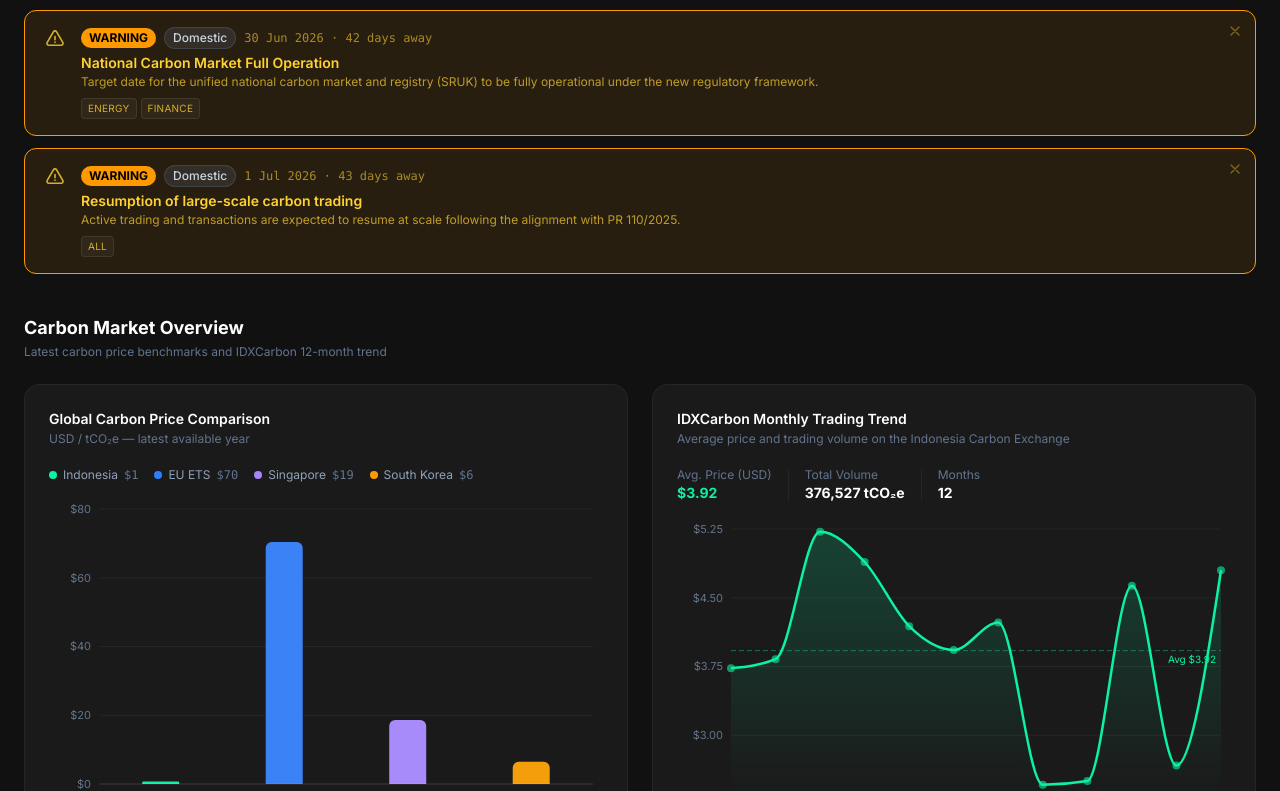
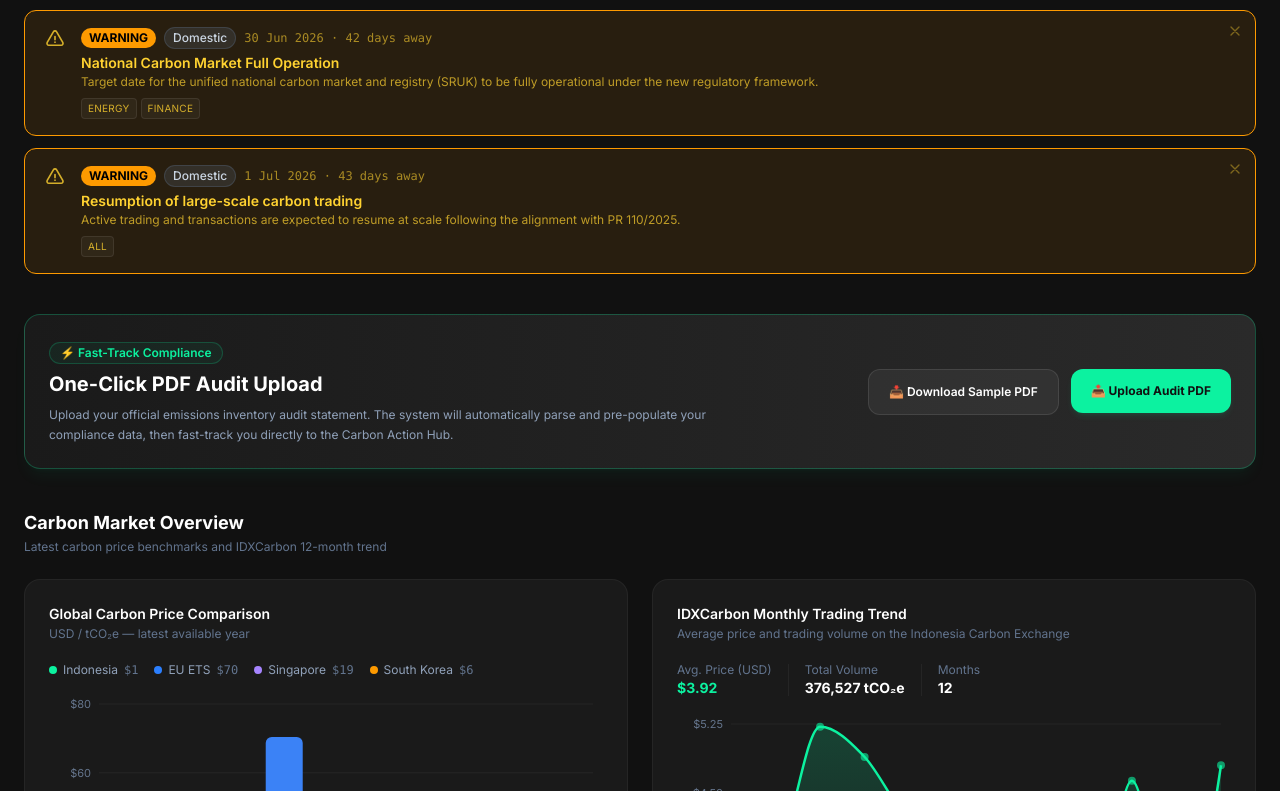
Before and after one commit to chandakapu/carbon-climatch, a Next.js app: page /dashboard in a window 1280 px wide. Shown: the part 1027-1818 px from the top of the page. Built offline with nearby package versions, Linux system fonts and the light colour scheme.

Commit message:
feat: add one-click PDF audit upload feature to dashboard and implement mockup report generator

```diff
--- a/src/app/dashboard/page.tsx
+++ b/src/app/dashboard/page.tsx
@@ -8,12 +8,14 @@
 import AIAnalystPanel from "@/components/ai/AIAnalystPanel";
 import { Hero } from "@/components/ui/animated-hero";
 import { useMemo } from "react";
+import { useRouter } from "next/navigation";
 
 // Jurisdictions to feature in the price comparison chart
 const FEATURED_JURISDICTIONS = ["Indonesia", "EU27+", "Singapore", "Korea, Rep."];
 
 export default function DashboardPage() {
   const { language, t } = useLanguage();
+  const router = useRouter();
 
   const displayNames: Record<string, string> = useMemo(() => ({
     Indonesia: "Indonesia",
@@ -141,6 +143,77 @@
           )}
         </section>
 
+        {/* ── ONE-CLICK AUDIT UPLOADER (YOLO COMPLIANCE) ───────── */}
+        <section className="mb-10 rounded-2xl border border-[#0CF2A0]/25 bg-gradient-to-r from-[#1a1a1a] to-[#2a2a2a] p-6 shadow-lg shadow-[#0CF2A0]/5">
+          <div className="flex flex-col lg:flex-row justify-between items-start lg:items-center gap-6">
+            <div className="space-y-2 max-w-2xl">
+              <div className="inline-flex items-center gap-1.5 rounded-full border border-[#0CF2A0]/20 bg-[#0CF2A0]/5 px-2.5 py-0.5 text-xs font-semibold text-[#0CF2A0]">
+                <span>⚡ Fast-Track Compliance</span>
+              </div>
+              <h2 className="text-xl font-bold text-white leading-tight">
+                {language === "id" ? "Unggah Laporan Audit Karbon (One-Click YOLO)" : "One-Click PDF Audit Upload"}
+              </h2>
+              <p className="text-xs text-slate-400 leading-relaxed text-pretty">
+                {language === "id"
+                  ? "Unggah berkas PDF audit emisi gas rumah kaca Anda untuk mengekstrak data kepatuhan secara otomatis. Sistem akan langsung mengarahkan Anda ke Pusat Aksi Karbon untuk melunasi eksposur Anda."
+                  : "Upload your official emissions inventory audit statement. The system will automatically parse and pre-populate your compliance data, then fast-track you directly to the Carbon Action Hub."}
+              </p>
+            </div>
+
+            <div className="flex flex-col sm:flex-row gap-3 w-full lg:w-auto">
+              <button
+                type="button"
+                onClick={() => {
+                  import("@/lib/mockupPdf").then((mod) => {
+                    mod.generateMockupAuditReport("IndoSteel Corporation");
+                  });
+                }}
+                className="inline-flex items-center justify-center gap-2 rounded-xl border border-white/10 hover:border-white/20 bg-white/5 hover:bg-white/10 px-5 py-3.5 text-xs font-semibold text-white transition-all cursor-pointer whitespace-nowrap"
+              >
+                <span>📥 {language === "id" ? "Unduh PDF Sampel" : "Download Sample PDF"}</span>
+              </button>
+
+              <div className="relative">
+                <input
+                  type="file"
+                  id="audit-pdf-upload"
+                  accept=".pdf"
+                  onChange={async (e) => {
+                    const file = e.target.files?.[0];
+                    if (!file) return;
+
+                    // Simulated visual scanning/OCR sequence
+                    const alertMsg = language === "id" ? "Memindai file audit PDF..." : "Scanning audit PDF file...";
+                    const successMsg = language === "id" ? "Audit berhasil diverifikasi! Mengalihkan ke Action Hub." : "Audit verified successfully! Redirecting to Action Hub.";
+                    alert(alertMsg);
+
+                    // Pre-fill CBAM Calculator parameters
+                    localStorage.setItem("climatch_emissions", "55000");
+                    localStorage.setItem("climatch_liability", "264000"); // 55,000 * 4.8 USD per ton net
+                    localStorage.setItem("climatch_liability_idr", (264000 * 16000).toString());
+                    localStorage.setItem("climatch_carbon_price_idr", "76862"); // default idx pricing
+                    localStorage.setItem("climatch_emissions_gap", "55000");
+
+                    // Pre-fill Strategy Optimizer parameters
+                    localStorage.setItem("climatch_strategy_capex", "5000000000");
+                    localStorage.setItem("climatch_recommended_strategy", "C"); // Mixed strategy recommended for high volume
+
+                    alert(successMsg);
+                    router.push("/action-hub?source=audit_pdf&gap=55000");
+                  }}
+                  className="hidden"
+                />
+                <label
+                  htmlFor="audit-pdf-upload"
+                  className="w-full lg:w-auto inline-flex items-center justify-center gap-2 rounded-xl bg-[#0CF2A0] hover:bg-[#0CF2A0]/95 px-5 py-3.5 text-xs font-bold text-[#111111] shadow-md shadow-[#0CF2A0]/10 transition-all hover:-translate-y-0.5 cursor-pointer whitespace-nowrap"
+                >
+                  <span>📤 {language === "id" ? "Unggah Dokumen Audit" : "Upload Audit PDF"}</span>
+                </label>
+              </div>
+            </div>
+          </div>
+        </section>
+
         {/* ── MARKET CHARTS ─────────────────────────────────────── */}
         <section id="market" className="mb-10">
           <div className="mb-6">
--- /dev/null
+++ b/src/lib/mockupPdf.ts
@@ -0,0 +1,132 @@
+import jsPDF from "jspdf";
+
+/**
+ * Generates a mock Corporate Carbon Emissions and Compliance Audit report PDF.
+ */
+export function generateMockupAuditReport(companyName: string) {
+  const pdf = new jsPDF({
+    orientation: "portrait",
+    unit: "mm",
+    format: "a4",
+  });
+
+  const w = 210;
+  const h = 297;
+
+  // Header branding
+  pdf.setFont("helvetica", "bold");
+  pdf.setFontSize(10);
+  pdf.setTextColor(26, 54, 93);
+  pdf.text("carbon-climatch Audit Services", 20, 20);
+
+  pdf.setFont("helvetica", "normal");
+  pdf.setFontSize(8);
+  pdf.setTextColor(74, 85, 104);
+  pdf.text("AUDIT YEAR: 2026", w - 20, 20, { align: "right" });
+
+  // Document Title
+  pdf.setFont("helvetica", "bold");
+  pdf.setFontSize(16);
+  pdf.setTextColor(26, 54, 93);
+  pdf.text("CORPORATE CARBON INVENTORY & CBAM EXPOSURE STATEMENT", 20, 32);
+
+  // Divider
+  pdf.setDrawColor(200, 200, 200);
+  pdf.setLineWidth(0.5);
+  pdf.line(20, 36, w - 20, 36);
+
+  // Meta Section
+  let y = 44;
+  pdf.setFont("helvetica", "bold");
+  pdf.setFontSize(9);
+  pdf.setTextColor(74, 85, 104);
+  pdf.text("AUDITEE INFORMATION", 20, y);
+  y += 5;
+
+  pdf.setFont("helvetica", "normal");
+  pdf.setFontSize(9);
+  pdf.setTextColor(33, 33, 33);
+  pdf.text(`Entity Name: ${companyName}`, 20, y);
+  pdf.text("Auditor registration: KAN-KLHK-992A", w - 20, y, { align: "right" });
+  y += 6;
+  pdf.text("Audit standard: ISO 14064-1:2018 (Carbon Footprint verification)", 20, y);
+  pdf.text("Date of Audit: May 2026", w - 20, y, { align: "right" });
+
+  y += 12;
+
+  // Key stats table layout
+  pdf.setFillColor(245, 247, 250);
+  pdf.roundedRect(20, y, w - 40, 48, 2, 2, "F");
+  pdf.setDrawColor(220, 225, 230);
+  pdf.roundedRect(20, y, w - 40, 48, 2, 2, "D");
+
+  pdf.setFont("helvetica", "bold");
+  pdf.setFontSize(10);
+  pdf.setTextColor(26, 54, 93);
+  pdf.text("AUDITED VERIFICATION DATA & CBAM TARIFF EXPOSURE:", 25, y + 8);
+
+  pdf.setFont("helvetica", "normal");
+  pdf.setFontSize(9.5);
+  pdf.setTextColor(33, 33, 33);
+
+  pdf.text("- Total Annual Scope 1 & 2 Emissions (Tons CO2e):", 25, y + 18);
+  pdf.setFont("helvetica", "bold");
+  pdf.text("55,000 tCO2e", w - 25, y + 18, { align: "right" });
+
+  pdf.setFont("helvetica", "normal");
+  pdf.text("- Total CBAM Tariff Gap (Emissions Gap to offset):", 25, y + 27);
+  pdf.setFont("helvetica", "bold");
+  pdf.text("55,000 tCO2e", w - 25, y + 27, { align: "right" });
+
+  pdf.setFont("helvetica", "normal");
+  pdf.text("- Estimated Net CBAM Carbon Liability (USD):", 25, y + 36);
+  pdf.setFont("helvetica", "bold");
+  pdf.setTextColor(220, 50, 50);
+  pdf.text("$264,000 USD", w - 25, y + 36, { align: "right" });
+
+  y += 62;
+
+  // Subtitle
+  pdf.setFont("helvetica", "bold");
+  pdf.setFontSize(10);
+  pdf.setTextColor(26, 54, 93);
+  pdf.text("DETAILED SECTOR BREAKDOWN:", 20, y);
+  y += 5;
+
+  // Table header
+  pdf.setFillColor(230, 235, 242);
+  pdf.rect(20, y, w - 40, 8, "F");
+  pdf.setFont("helvetica", "bold");
+  pdf.setFontSize(8.5);
+  pdf.setTextColor(51, 51, 51);
+  pdf.text("Audited Sector Group", 24, y + 5.5);
+  pdf.text("Export Volume (Tons)", w / 2, y + 5.5);
+  pdf.text("Emissions (tCO2e)", w - 24, y + 5.5, { align: "right" });
+  y += 8;
+
+  // Table row
+  pdf.setFont("helvetica", "normal");
+  pdf.text("Iron & Steel (Baja Paduan)", 24, y + 5.5);
+  pdf.text("5,000 Tons", w / 2, y + 5.5);
+  pdf.text("55,000", w - 24, y + 5.5, { align: "right" });
+  pdf.line(20, y + 8, w - 20, y + 8);
+  y += 18;
+
+  // Auditor notes
+  pdf.setFont("helvetica", "bold");
+  pdf.setFontSize(9);
+  pdf.setTextColor(26, 54, 93);
+  pdf.text("AUDITOR DISCHARGE NOTE & COMPLIANCE STEPS:", 20, y);
+  y += 5;
+
+  pdf.setFont("helvetica", "normal");
+  pdf.setFontSize(8);
+  pdf.setTextColor(74, 85, 104);
+  const noteText = "This document confirms that the auditee has undergone scope validation for CBAM carbon pricing adjustments. Under the carbon-climatch optimization algorithms, the recommended strategy to cover the remaining compliance gap is to retire high-quality carbon offsets and transition logistics fleets. The auditee may present this statement to qualify for tariff discounts under double tax deduction policies.";
+  const splitNote = pdf.splitTextToSize(noteText, w - 40);
+  pdf.text(splitNote, 20, y);
+
+  // Save the report
+  const filename = `Mockup-Carbon-Audit-${companyName.replace(/\s+/g, "-")}.pdf`;
+  pdf.save(filename);
+}
```
